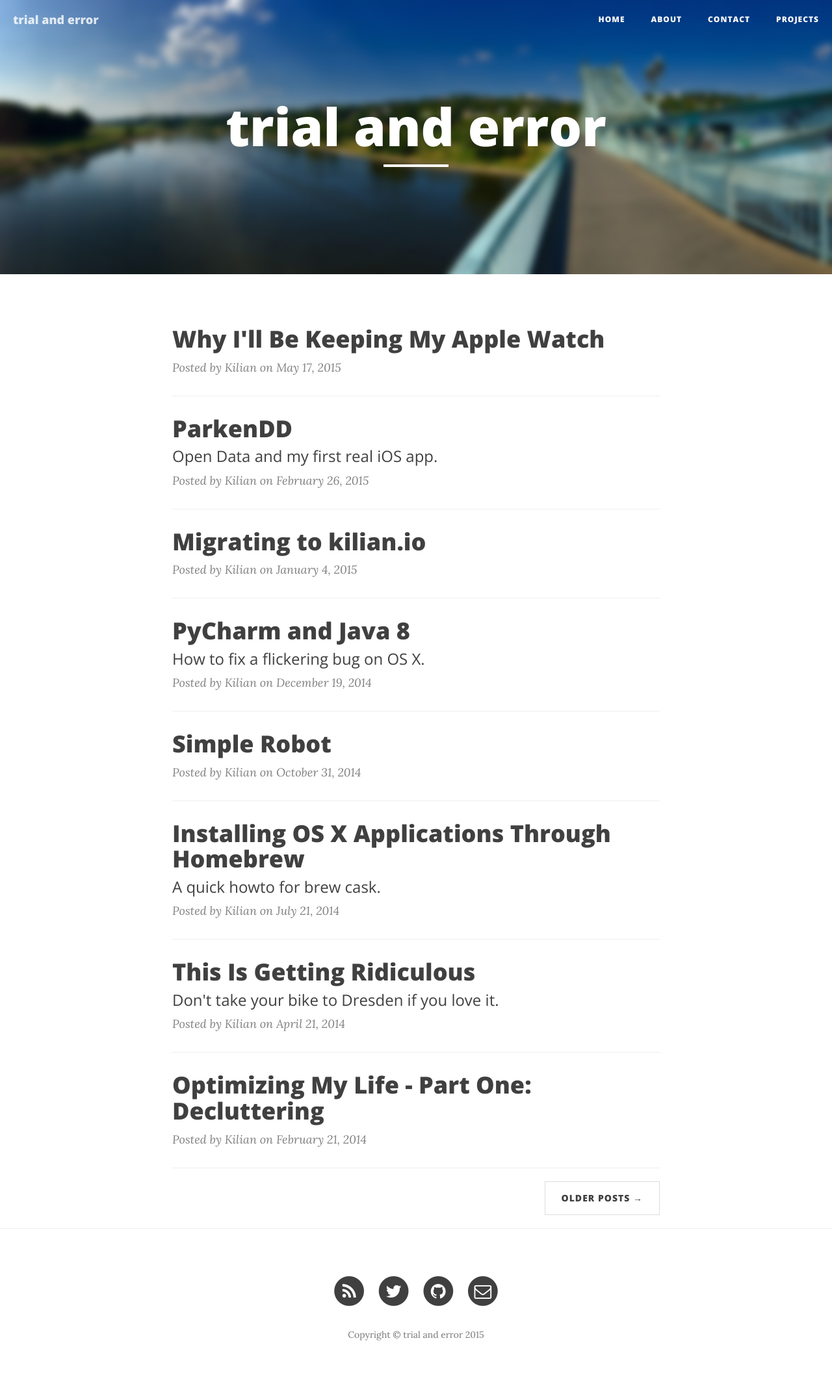
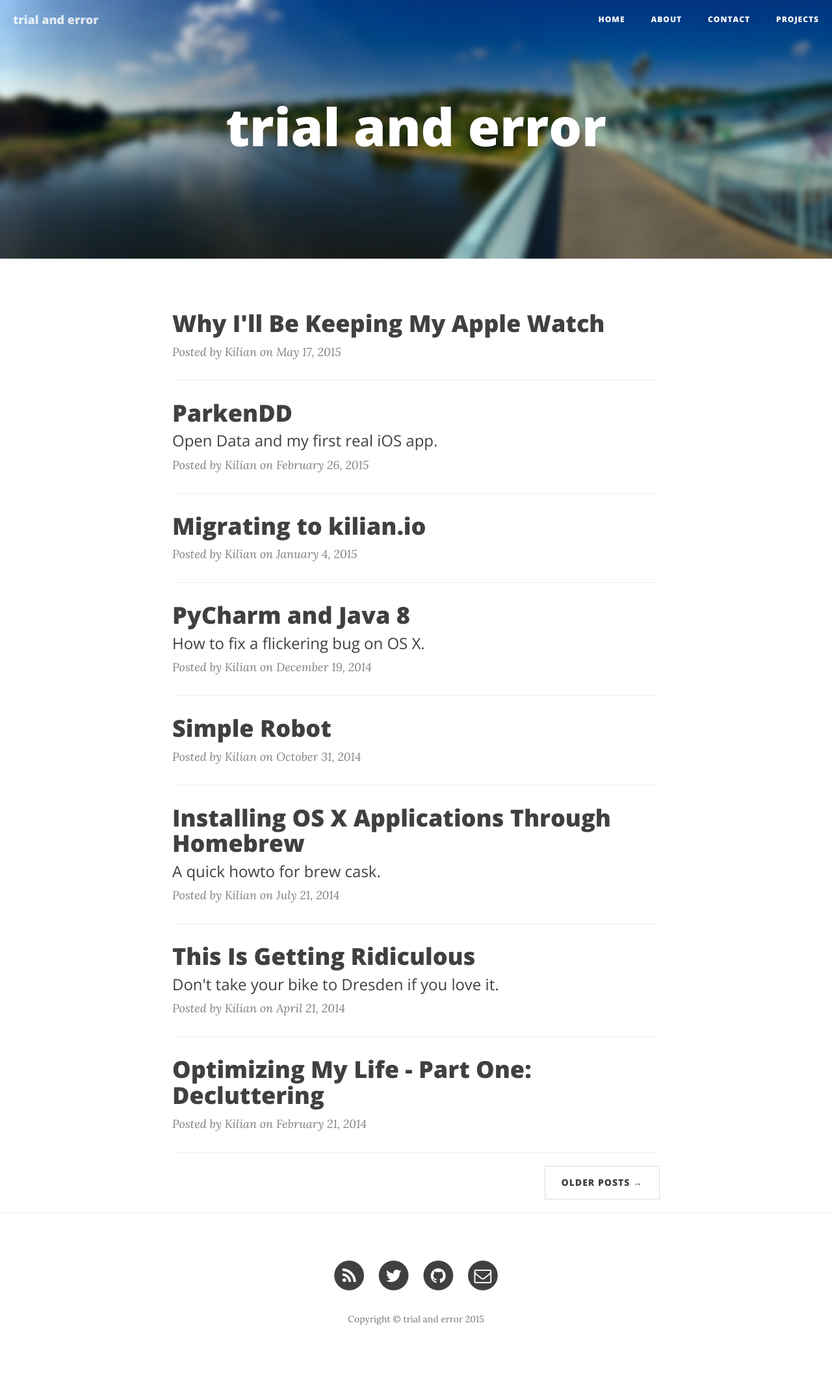
Before and after one commit to kiliankoe/blog_old, a Jekyll site: the page built from index.html, in a window 1280 px wide. Shown: the whole page at 65% size. Built offline with Jekyll 4.4.1, drawn with Linux system fonts in a browser that asks for light colours; nearby versions of some CDN libraries; the list of posts is cut into pages by our own code; after the commit the page ends 2106 px from its top, so only the background shows below that.

Commit message:
remove header hr if no description is present

```diff
--- a/_layouts/page.html
+++ b/_layouts/page.html
@@ -9,8 +9,10 @@ layout: default
             <div class="col-lg-8 col-lg-offset-2 col-md-10 col-md-offset-1">
                 <div class="site-heading">
                     <h1>{% if page.title %}{{ page.title }}{% else %}{{ site.title }}{% endif %}</h1>
+                    {% if page.description %}
                     <hr class="small">
                     <span class="subheading">{{ page.description }}</span>
+                    {% endif %}
                 </div>
             </div>
         </div>
```
Also changed, not shown: _config.yml (line endings or trailing spaces).
